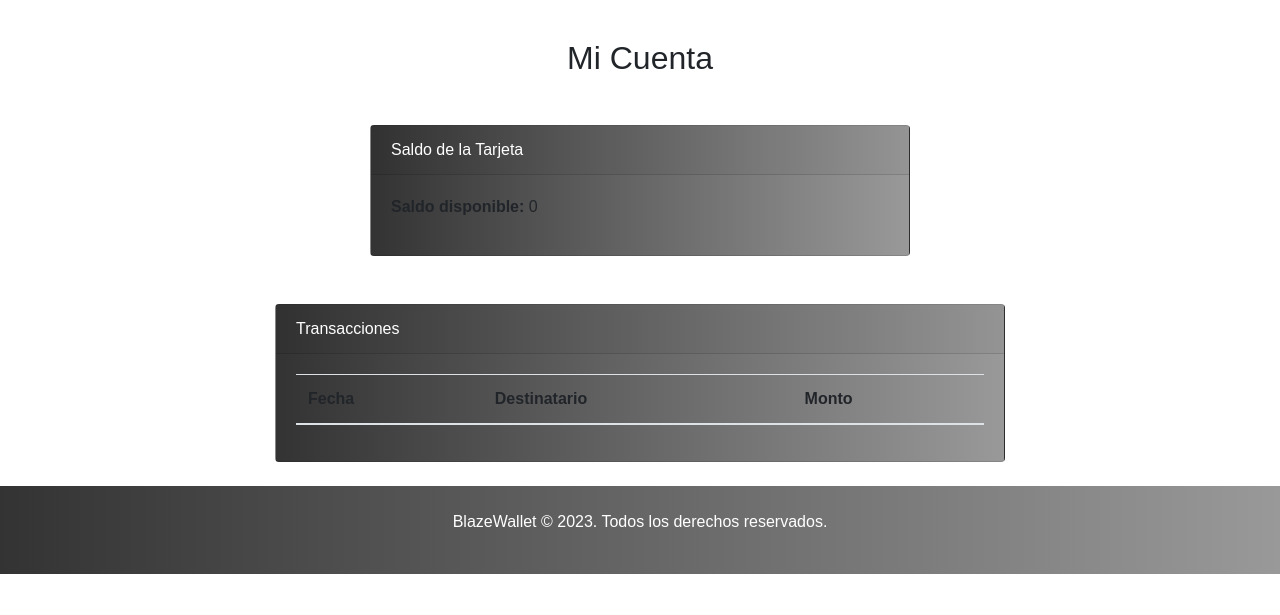
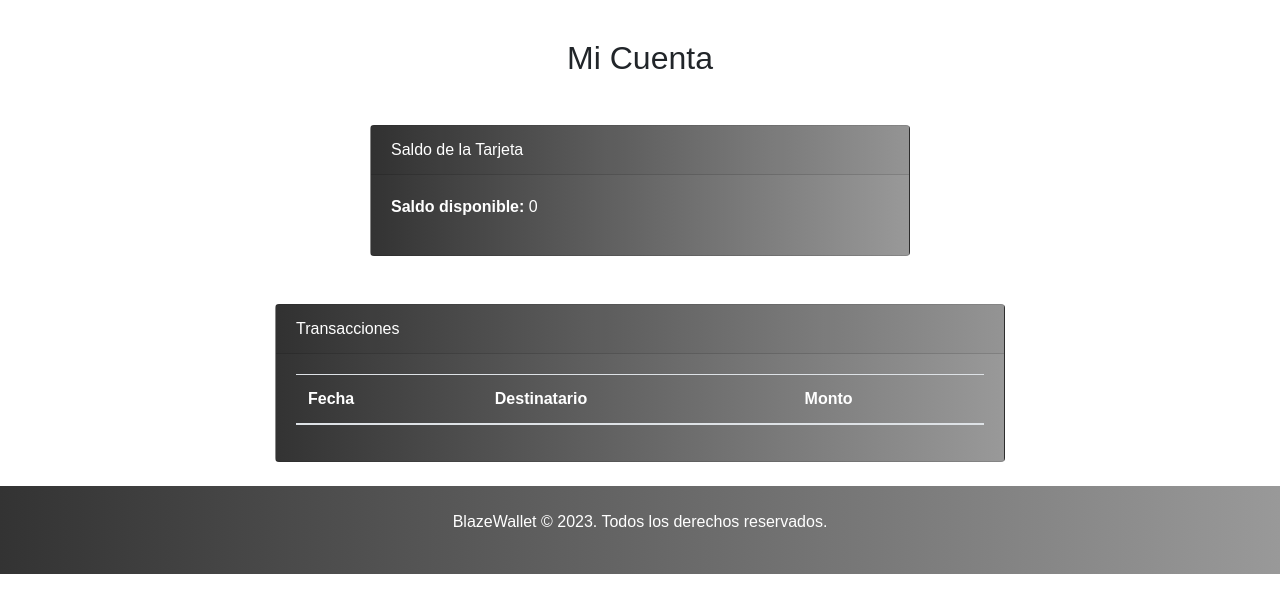
Before and after one commit to Hesoyam91/blaze-wallet, a Django app: page /cuenta/ in a window 1280 px wide. Shown: the part 185-800 px from the top of the page. Run offline with Django 4.2, Linux system fonts and the light colour scheme; a user stored in the database is signed in; data comes from the database, SQL or seed files in the repository; both versions use the stored data as it was after the commit; lists and menus that the app fills with data are empty; some libraries are stand-ins or nearby versions.

Commit message:
cambios esteticos a vista cuenta

```diff
--- a/core/templates/cuenta.html
+++ b/core/templates/cuenta.html
@@ -76,4 +76,9 @@
     </div>
   </div>
   <br>
+  <style>
+    th, td, p{
+      color: white;
+    }
+  </style>
 {% endblock %}
```
Also changed, not shown: db.sqlite3.
